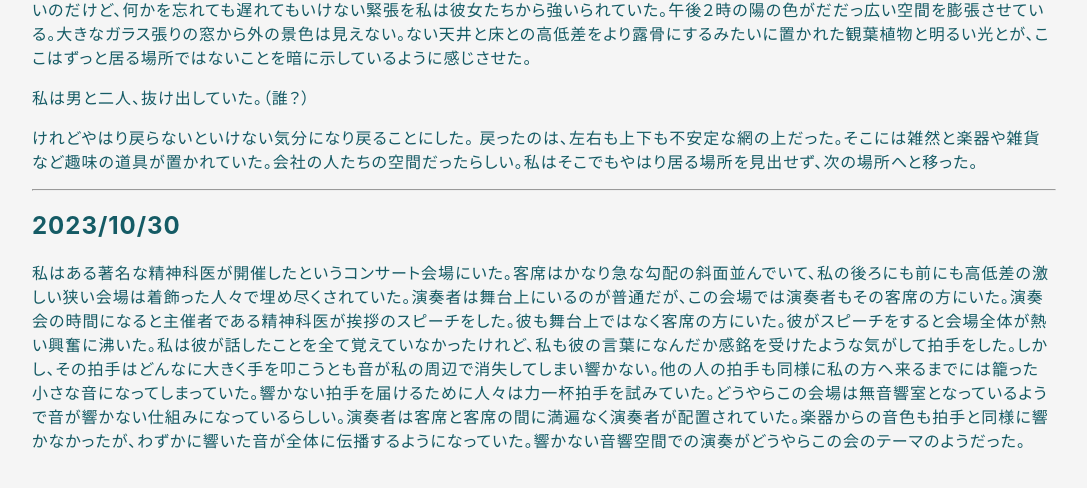
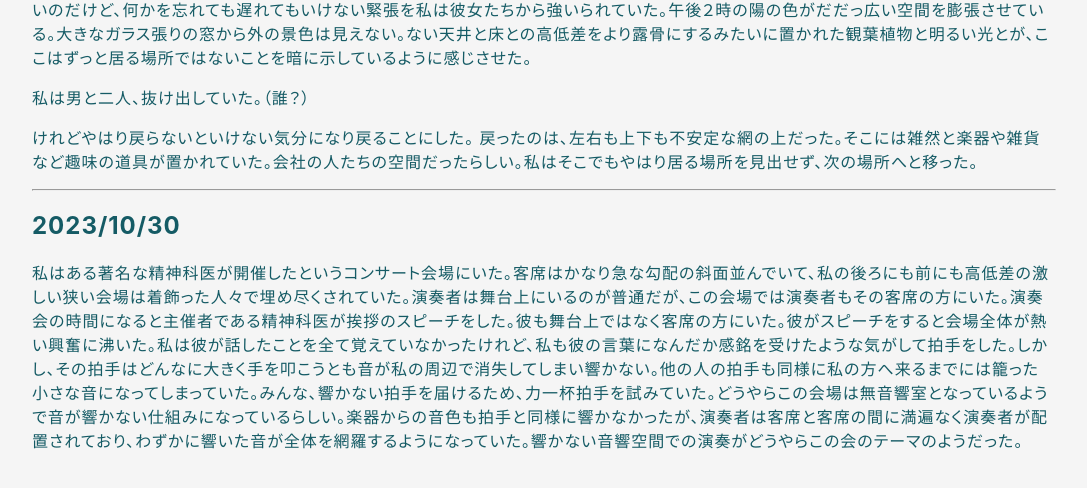
Before and after one commit to hihumi-riku/hihumi-riku.github.io, a Jekyll site: the page built from _posts/2023-06-24-dream_2023.md, in a window 1280 px wide and 900 px high, scrolled down 6256 px. Shown: the top 488 px of the window, without its empty margins (96-1183 px from the left). Built offline with Jekyll 4.4.1, drawn with Linux system fonts in a browser that asks for light colours.

Commit message:
Update 2023-06-24-dream_2023.md

```diff
--- a/_posts/2023-06-24-dream_2023.md
+++ b/_posts/2023-06-24-dream_2023.md
@@ -315,4 +315,4 @@ DZPLという謎の会社があった。
 <a href="#26"></a>
 ## 2023/10/30
 
-私はある著名な精神科医が開催したというコンサート会場にいた。客席はかなり急な勾配の斜面並んでいて、私の後ろにも前にも高低差の激しい狭い会場は着飾った人々で埋め尽くされていた。演奏者は舞台上にいるのが普通だが、この会場では演奏者もその客席の方にいた。演奏会の時間になると主催者である精神科医が挨拶のスピーチをした。彼も舞台上ではなく客席の方にいた。彼がスピーチをすると会場全体が熱い興奮に沸いた。私は彼が話したことを全て覚えていなかったけれど、私も彼の言葉になんだか感銘を受けたような気がして拍手をした。しかし、その拍手はどんなに大きく手を叩こうとも音が私の周辺で消失してしまい響かない。他の人の拍手も同様に私の方へ来るまでには籠った小さな音になってしまっていた。響かない拍手を届けるために人々は力一杯拍手を試みていた。どうやらこの会場は無音響室となっているようで音が響かない仕組みになっているらしい。演奏者は客席と客席の間に満遍なく演奏者が配置されていた。楽器からの音色も拍手と同様に響かなかったが、わずかに響いた音が全体に伝播するようになっていた。響かない音響空間での演奏がどうやらこの会のテーマのようだった。
+私はある著名な精神科医が開催したというコンサート会場にいた。客席はかなり急な勾配の斜面並んでいて、私の後ろにも前にも高低差の激しい狭い会場は着飾った人々で埋め尽くされていた。演奏者は舞台上にいるのが普通だが、この会場では演奏者もその客席の方にいた。演奏会の時間になると主催者である精神科医が挨拶のスピーチをした。彼も舞台上ではなく客席の方にいた。彼がスピーチをすると会場全体が熱い興奮に沸いた。私は彼が話したことを全て覚えていなかったけれど、私も彼の言葉になんだか感銘を受けたような気がして拍手をした。しかし、その拍手はどんなに大きく手を叩こうとも音が私の周辺で消失してしまい響かない。他の人の拍手も同様に私の方へ来るまでには籠った小さな音になってしまっていた。みんな、響かない拍手を届けるため、力一杯拍手を試みていた。どうやらこの会場は無音響室となっているようで音が響かない仕組みになっているらしい。楽器からの音色も拍手と同様に響かなかったが、演奏者は客席と客席の間に満遍なく演奏者が配置されており、わずかに響いた音が全体を網羅するようになっていた。響かない音響空間での演奏がどうやらこの会のテーマのようだった。
```
